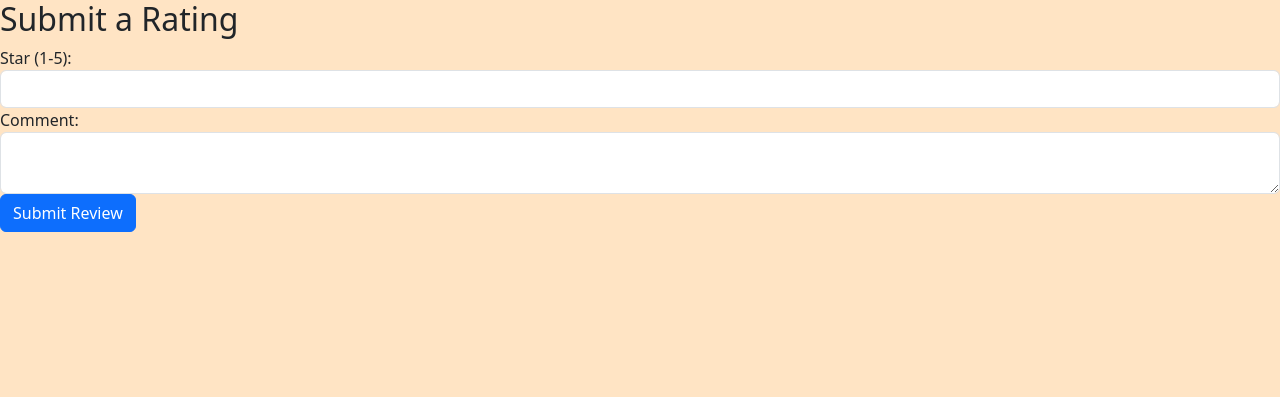
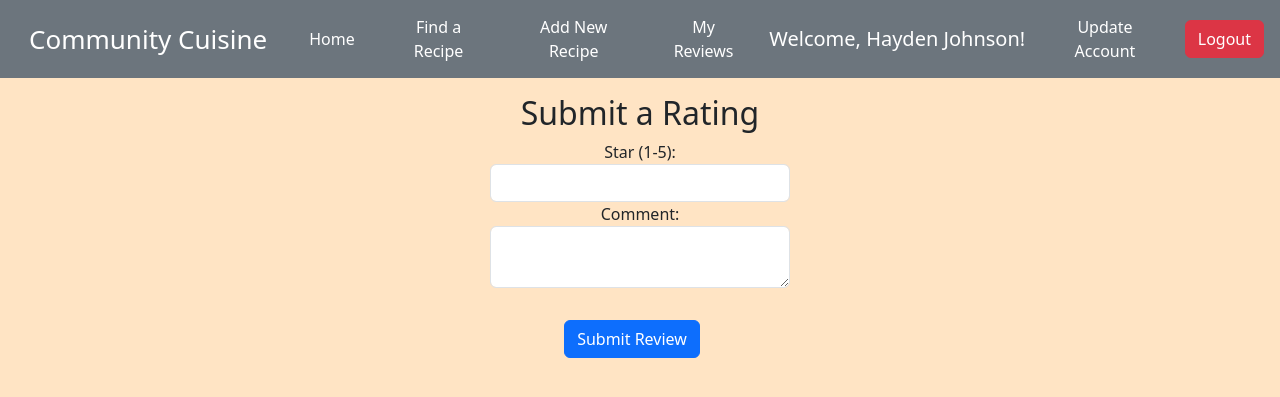
Before and after one commit to maseelshah22/community_cuisine, a Flask app: page /add_rating/1 in a window 1280 px wide. Shown: the top 397 px of the page. Run offline with Flask 3, Linux system fonts and the light colour scheme; a user stored in the database is signed in; data comes from the database, SQL or seed files in the repository; data that the repository does not hold is empty.

Commit message:
styled the reviews page, recipe page, and added more organization to displaying food info

```diff
--- a/app.py
+++ b/app.py
@@ -305,7 +305,20 @@ def add_rating(recipe_id):
         finally:
             connection.close()
         return redirect(url_for('show_ingredients', recipe_id=recipe_id))
-    return render_template('add_rating.html', title='Add Rating', form=form, recipe_id=recipe_id)
+
+    db = get_db()
+    cursor = db.cursor()
+
+    if 'username' in session:
+        cursor.execute('SELECT first, last FROM person_name WHERE username = %s', (session['username'],))
+        user = cursor.fetchone()
+        if user:
+            first_name, last_name = user['first'], user['last']
+        else:
+            first_name, last_name = None, None
+    else:
+        first_name, last_name = None, None
+    return render_template('add_rating.html', title='Add Rating', form=form, recipe_id=recipe_id,first_name=first_name, last_name=last_name)
 
 @app.route('/user_reviews')
 def user_reviews():
--- a/templates/add_rating.html
+++ b/templates/add_rating.html
@@ -8,10 +8,142 @@
     <link href="https://cdn.jsdelivr.net/npm/bootstrap@5.3.2/dist/css/bootstrap.min.css" rel="stylesheet" integrity="sha384-T3c6CoIi6uLrA9TneNEoa7RxnatzjcDSCmG1MXxSR1GAsXEV/Dwwykc2MPK8M2HN" crossorigin="anonymous">
     <link href="static/styles/main.css" rel="stylesheet" type="text/css" >
 </head>
+<style>
+    body {
+        background-color: bisque;
+        display: block;
+        justify-content: center;
+        align-items: center;
+        text-align: center;
+    }
+
+    .form-container {
+        max-width: 300px;
+        margin: auto;
+        justify-content: center;
+    }
+
+    .invalid-feedback {
+        display: block;
+    }
+
+    .login {
+        text-align: center;
+        justify-content: center;
+        background-color: gray;
+        padding: 1rem;
+
+    }
+
+    h1 {
+        text-align: center;
+        justify-content: center;
+    }
+
+    .index_page {
+        /* display: flex; */
+        justify-content: center;
+        text-align: center;
+        height: 100vh;
+        margin-top: 5rem;
+    }
+
+    .index_button {
+        margin-top: 10px;
+    }
+
+
+    .index_intro {
+        display: flex;
+        justify-content: center;
+        align-items: center;
+        text-align: center;
+        background-color: #f0f0f0;
+        border: 2px solid #ccc;
+        border-radius: 10px;
+        box-shadow: 0 4px 8px rgba(0, 0, 0, 0.1);
+        padding: 20px;
+        max-width: 720px;
+        margin: auto;
+        margin-top: 5%;
+    }
+
+    .index_page button {
+        padding: 1rem;
+        /* background-color: #007bff;  */
+        color: #fff;
+        border-radius: 5px;
+        cursor: pointer;
+        font-size: 16px;
+
+    }
+
+    .btn:hover {
+
+        color: black;
+    }
+
+    .index_page button:hover {
+        background-color: #0056b3;
+    }
+
+    .login_bar {
+        text-decoration: none;
+        color: black;
+    }
+
+    .navbar {
+        padding-left: 1rem;
+        color: white;
+        margin-bottom: 1rem;
+    }
+
+    .nav-link {
+        margin-right: 2rem;
+        color: white;
+    }
+
+    .btn {
+        margin-right: 1rem;
+        color: white;
+    }
+
+    .ms-auto {
+        margin-right: 1rem;
+    }
+
+
+
+
+</style>
 <body>
+    <nav class="navbar navbar-expand-lg navbar-light bg-secondary">
+        <a class="navbar-brand btn" style="font-size: 26px;" href="/">Community Cuisine</a>
+
+        <a class="btn" href="/">Home</a>
+
+        {% if first_name and last_name %}
+
+        <a class="btn" href="/find">Find a Recipe</a>
+        <a class="btn" href="{{ url_for('add_recipe') }}">Add New Recipe</a>
+        <a class="btn" href="{{ url_for('user_reviews') }}">My Reviews</a>
+        <span class="navbar-brand navbar-text text-white ms-auto">
+            Welcome, {{ first_name }} {{ last_name }}!
+        </span>
+        <a class="btn " href="/update_account">Update Account</a>
+
+        <a class="btn btn-danger" href="/logout">Logout</a>
+        {% else %}
+        <a class="nav-link btn btn-success" href="/login">Login</a>
+
+        {% endif %}
+        <!-- </div> -->
+        <!-- </div> -->
+
+    </nav>
     <div>
         <h2>Submit a Rating</h2>
-        <form action="" method="post">
+        <form class ="form-container" action="" method="post">
             {{ form.hidden_tag() }}
             {{ form.recipe_id(value=recipe_id) }}
             <div class="form-group">
@@ -22,7 +154,7 @@
             <label for="comment">Comment:</label>
             {{ form.comment(class="form-control") }}
             </div>
-            <div class="form-group">
+            <div style="padding-top: 2rem;" class="form-group">
             {{ form.submit(class="btn btn-primary") }}
             </div>
         </form>
```
Also changed, not shown: templates/ingredients.html (+87 -17 lines).
